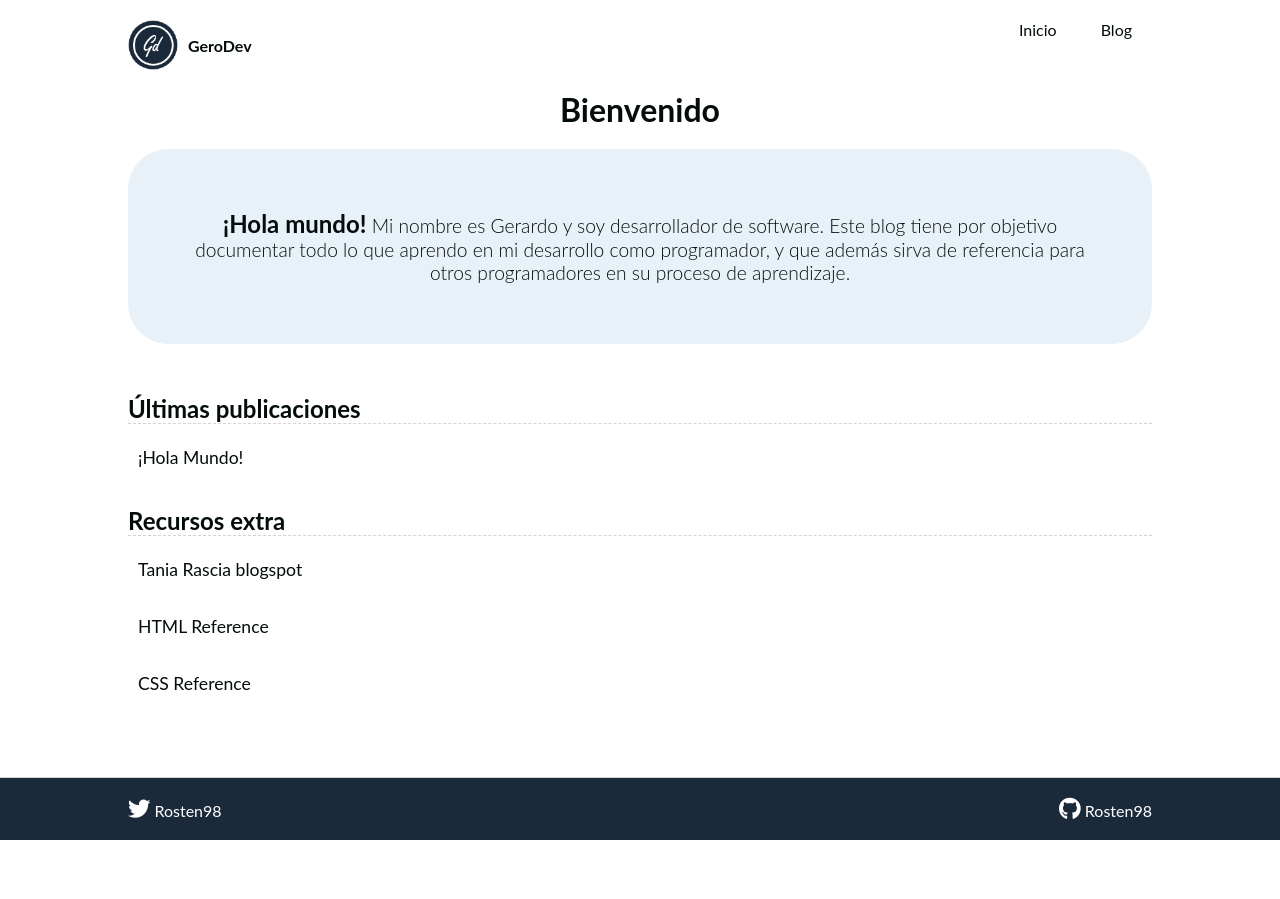
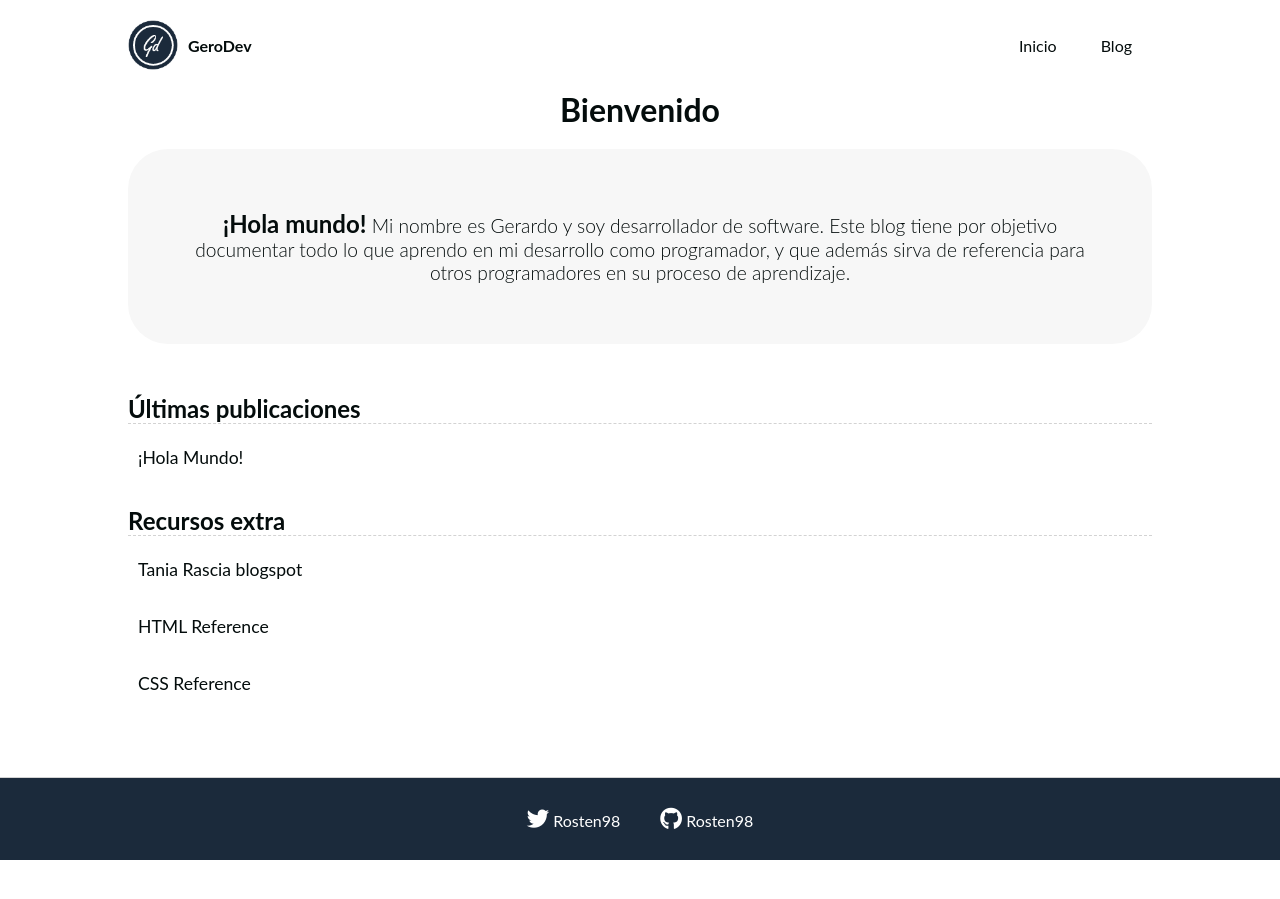
Before and after one commit to Rosten98/gerodev, a Jekyll site: the page built from index.html, in a window 1280 px wide. Built offline with Jekyll 4.4.1, drawn with Linux system fonts in a browser that asks for light colours; some web fonts are replaced.

Commit message:
Styles modified

```diff
--- a/_sass/_layout.scss
+++ b/_sass/_layout.scss
@@ -19,6 +19,10 @@
     display: none;
   }
 
+  .desktop-nav{
+    margin: auto 0;
+  }
+
   i.fas{
     display: none;
     padding: 20px;
@@ -37,7 +41,7 @@
 
   ul{
     list-style: none;
-    margin: auto 0;
+    // margin: auto 0;
     li{
       display: inline-block;
       a{
@@ -73,7 +77,7 @@
 
 .jumbotron{
   // width: 100%;
-  background-color: $jumbotron;
+  background-color: $light-grey;
   padding: 60px;
   border-radius: 40px;
   text-align: center;
@@ -142,17 +146,21 @@
 .card-header{
   display: flex;
   justify-content: space-between;
-  .categories p{
+  .categories{
+    margin: auto 0;
+    p{
       background-color: lightblue;
       border-radius: 5px;
       display: inline;
       margin-right: 5px;
       padding: 8px;
       text-align: center;
-    width: 60px;
+    }
+    // width: 60px;
   }
 }
 .card-content{
+  text-align: justify;
   p {
     margin-top: 20px;
   }
@@ -165,7 +173,7 @@
   margin: 0 auto;
   padding: 20px 10%;
   height: 30%;
-  background-color: black;
+  background-color: $light-grey;
   time, h1{
     color: white;
   }
@@ -191,15 +199,16 @@
   background-color: $main-dark;
   border-top: 1px solid lightgrey;
   margin-top: 55px;
-  padding: 20px 10%;
+  padding: 30px 10%;
   width: 100%;
 
   div.container{
     display: flex;
-    justify-content: space-between;
-    align-items: space-between;
+    justify-content: center;
+    flex-wrap: wrap;
     a{
       color: white;
+      margin: 0 20px;
     }
     a:hover{
       text-decoration: underline;
@@ -231,7 +240,6 @@
       height: 128px;
       a{
         background-color: #FFF;
-        border-bottom: 1px solid #DCDCDC;
         display: inline-block;
         width: 100%;
         height: 50%;
@@ -258,6 +266,9 @@
       text-decoration: underline;
     }
   }
+  .card{
+
+  }
   footer{
     a{
       text-decoration: underline;
```
Lines whose indentation alone changed are shown as unchanged.
